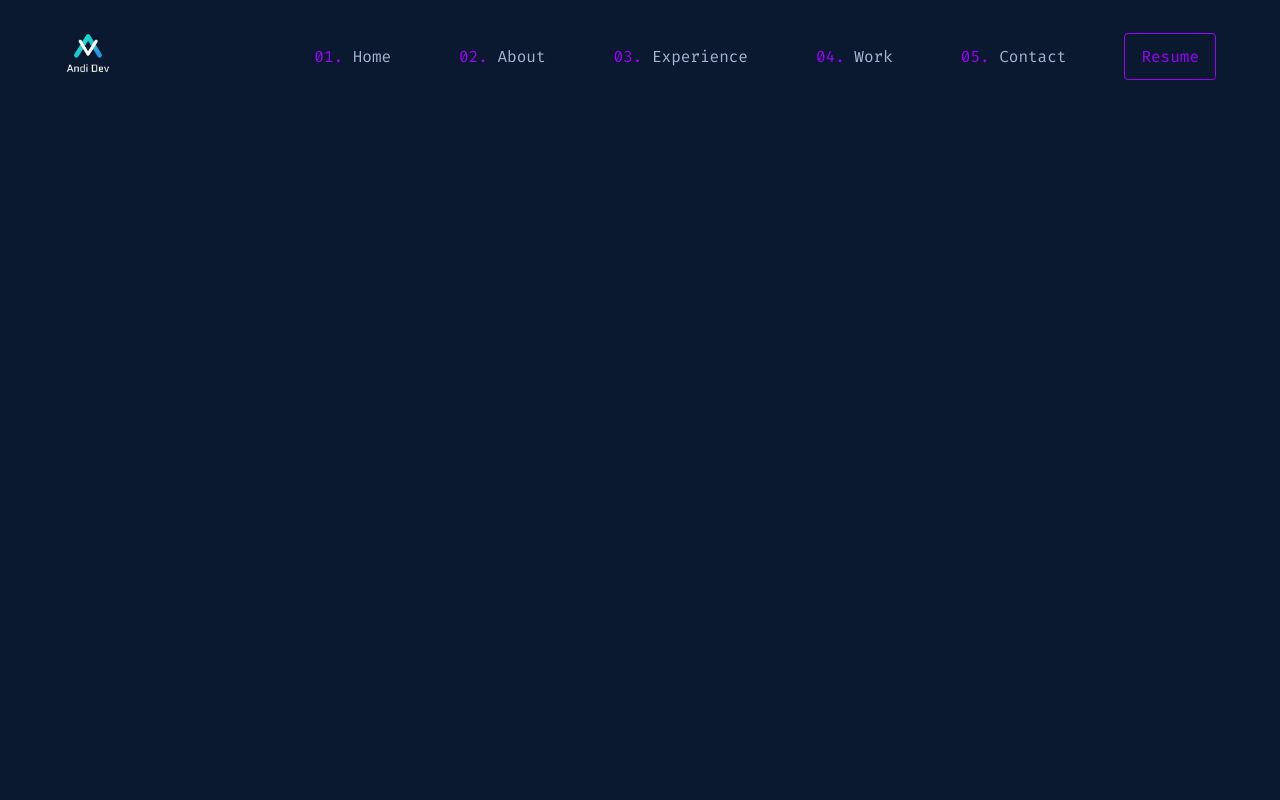
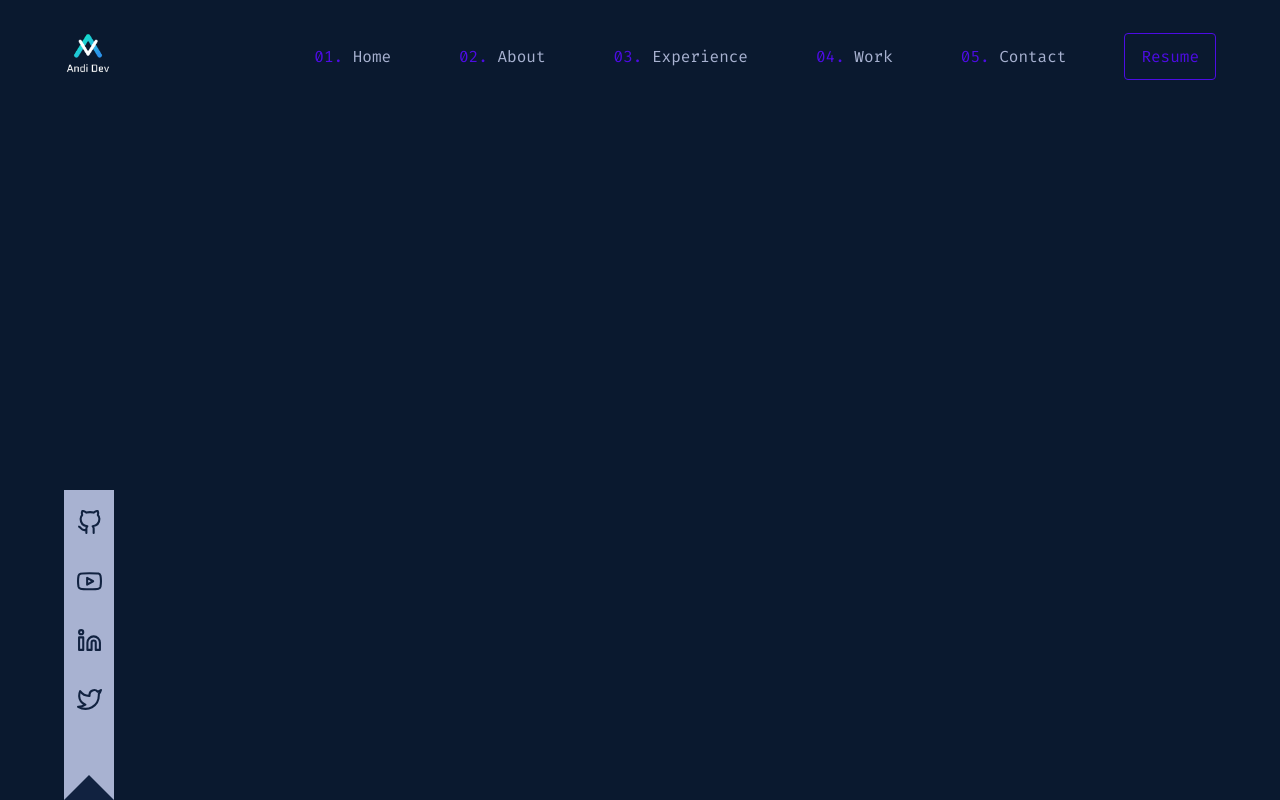
Before and after one commit to beltz18/tidv_tech, a Next.js app in the folder client/: page /AndiDev in a window 1280 px wide. Built offline with nearby package versions, Linux system fonts and the light colour scheme.

Commit message:
added social icons section

```diff
--- /dev/null
+++ b/client/app/components/SocialIcons.jsx
@@ -0,0 +1,39 @@
+import React from 'react'
+import {
+  FiGithub,
+  FiYoutube,
+  FiLinkedin,
+  FiTwitter
+} from 'react-icons/fi'
+import Link from 'next/link'
+
+const SocialIcons = () => {
+  const icons = [
+    { name: 'GitHub',   icon: <FiGithub />,   link: 'https://github.com/beltz18'                          },
+    { name: 'YouTube',  icon: <FiYoutube />,  link: 'https://youtube.com/@AndiDev18'                      },
+    { name: 'LinkedIn', icon: <FiLinkedin />, link: 'https://www.linkedin.com/in/andi-montilla-602b57246' },
+    { name: 'Twitter',  icon: <FiTwitter />,  link: 'https://twitter.com/BeltzAnh'                        },
+  ]
+
+  return (
+    <div className='social-icons'>
+      <ul className='social-icons-list'>
+        {
+          icons.map(({name,icon,link}) => (
+            <li key={name} title={name} className='social-icons-list-item'>
+              <Link
+                href={link}
+                className='social-icons-list-item-link'
+                target='_blank'
+              >
+                {icon}
+              </Link>
+            </li>
+          ))
+        }
+      </ul>
+    </div>
+  )
+}
+
+export default SocialIcons
--- a/client/pages/AndiDev/index.jsx
+++ b/client/pages/AndiDev/index.jsx
@@ -1,10 +1,12 @@
-import React from 'react'
-import Navbar from '@p/Navbar'
+import React       from 'react'
+import Navbar      from '@p/Navbar'
+import SocialIcons from '@c/SocialIcons'
 
 const Andi = () => {
   return (
     <div className='app'>
       <Navbar link="https://youtube.com/@AndiDev18" />
+      <SocialIcons />
     </div>
   )
 }
--- a/client/styles/components/_button.min.scss
+++ b/client/styles/components/_button.min.scss
@@ -1,4 +1,5 @@
 .btn {
+  transition: 0.3s ease-in-out;
   color: var(--theme-color);
   padding: .75rem 1rem;
   text-decoration: none;
--- a/client/styles/components/_index.min.scss
+++ b/client/styles/components/_index.min.scss
@@ -1,2 +1,3 @@
 @import 'logo.min.scss';
 @import 'button.min.scss';
+@import 'socialicons.min.scss';
--- /dev/null
+++ b/client/styles/components/_socialicons.min.scss
@@ -0,0 +1,44 @@
+.social-icons {
+  position: fixed;
+  bottom: 0;
+  left: 4rem;
+  padding-top: 10px;
+  background-color: var(--lightest-slate);
+  &-list {
+    height: 250px;
+    list-style-type: none;
+    display: flex;
+    flex-direction: column;
+    gap: .5rem;
+    &-item {
+      font-size: 25px;
+      display: flex;
+      justify-content: center;
+      align-items: center;
+      transition: .3s ease-in-out;
+      &-link {
+        padding: 10px;
+        color: var(--light-navy);
+        transition: .3s ease-in-out;
+        &:hover {
+          transform: translateY(-4px);
+          color: var(--theme-color);
+        }
+        &:focus {
+          outline-color: var(--theme-color);
+          transform: translateX(4px);
+          color: var(--theme-color);
+        }
+      }
+    }
+  }
+  &::after {
+    content: "";
+    display: block;
+    background-color: var(--lightest-slate);
+    border-right: 25px solid transparent;
+    border-top: 25px solid transparent;
+    border-left: 25px solid transparent;
+    border-bottom: 25px solid var(--light-navy);
+  }
+}
--- a/client/styles/root.min.scss
+++ b/client/styles/root.min.scss
@@ -8,5 +8,5 @@
   --slate: #8892b0;
   --light-slate: #ccd6f6;
   --lightest-slate: #a8b2d1;
-  --theme-color: #9d00ff;
+  --theme-color: #4d0ce4;
 }
--- a/client/styles/sections/_navbar.min.scss
+++ b/client/styles/sections/_navbar.min.scss
@@ -9,6 +9,7 @@ nav {
     transition: 0.3s ease-in-out;
     .brand {
       a {
+        transition: 0.3s ease-in-out;
         display: flex;
         justify-content: center;
         align-items: center;
@@ -31,6 +32,7 @@ nav {
         list-style-type: none;
         &-item {
           a {
+            transition: 0.3s ease-in-out;
             color: inherit;
             text-decoration: none;
             padding: 10px;
```
